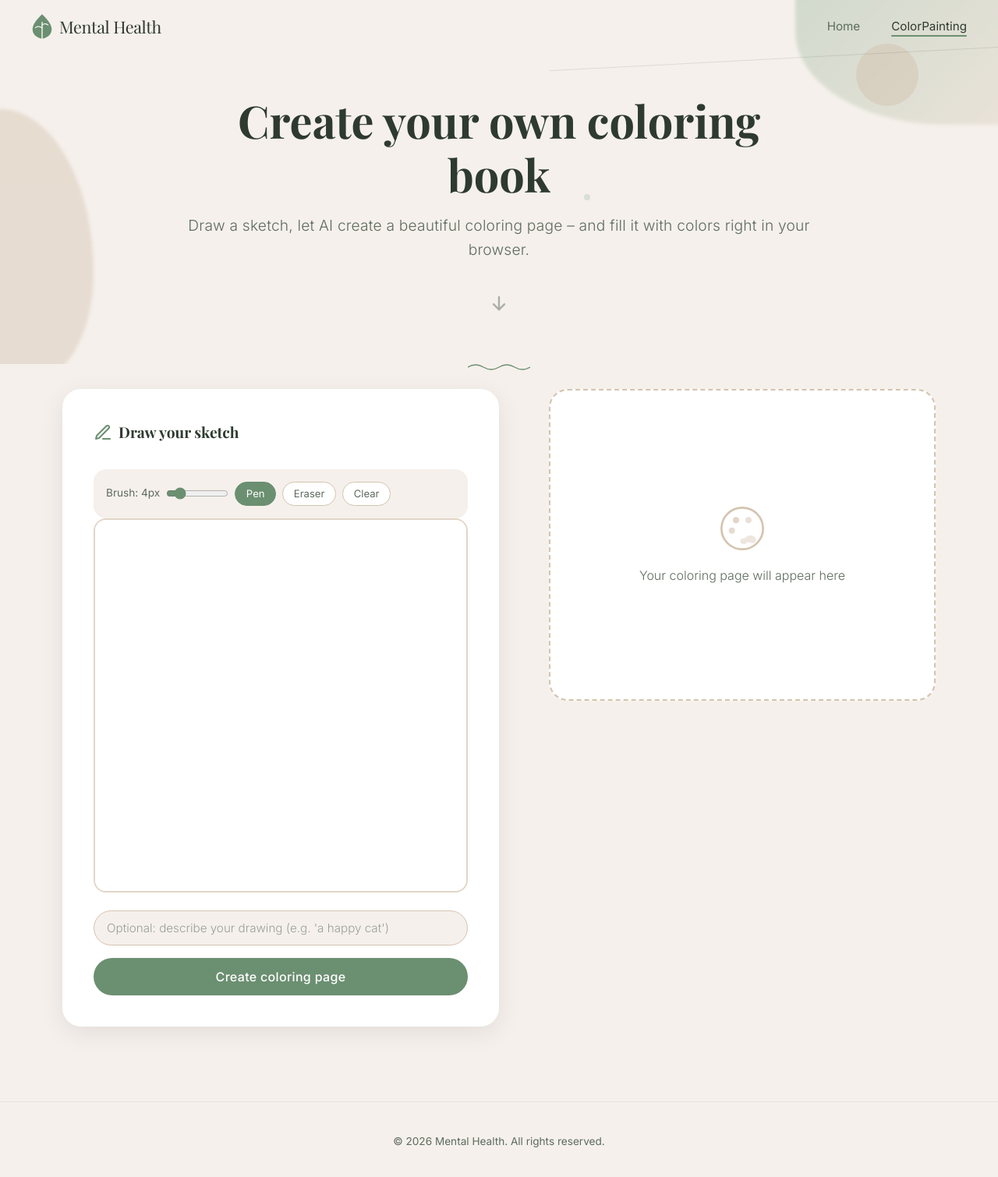
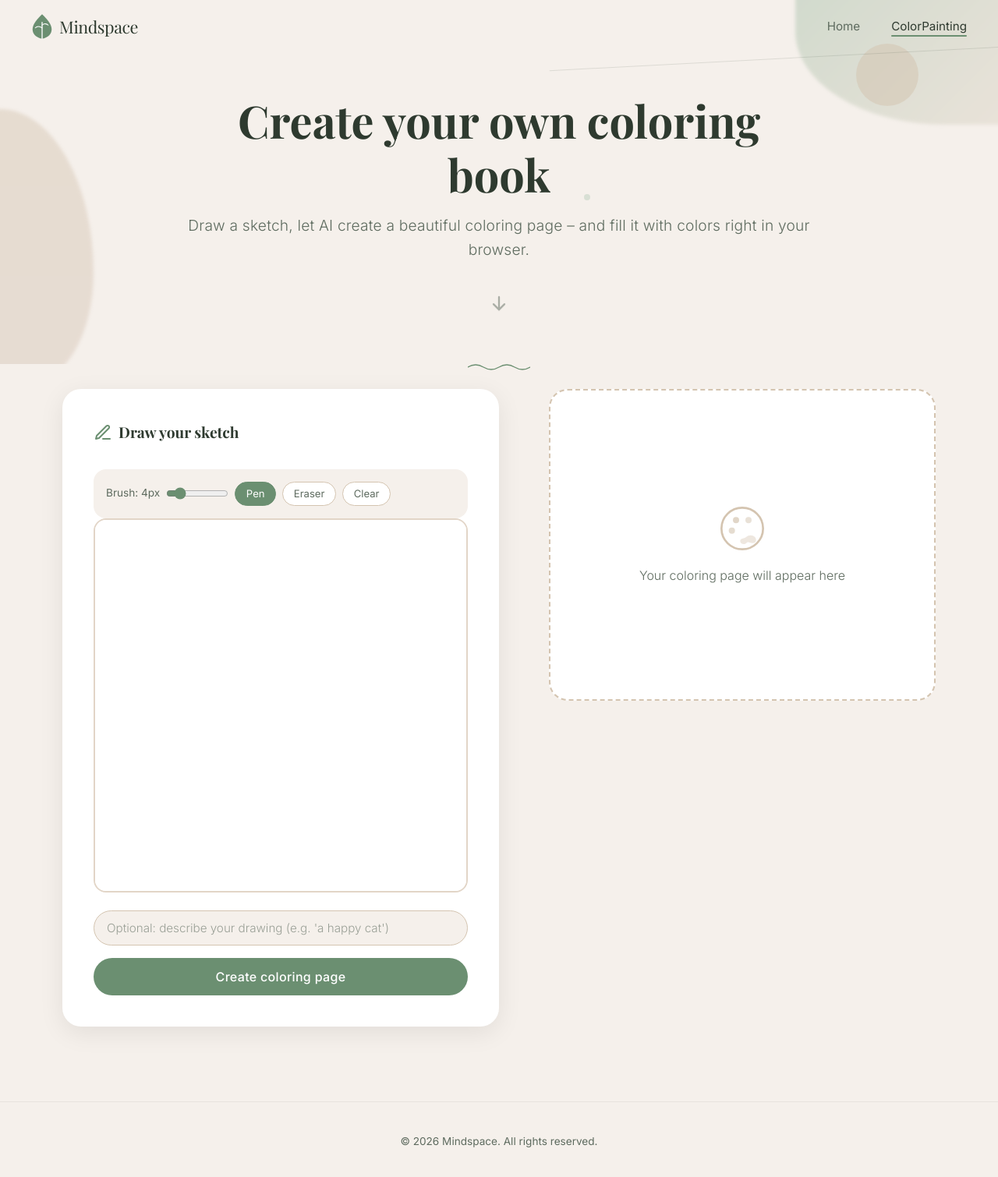
Before and after one commit to AntonSatt/brainbreak, a React (Vite) app in the folder colorpainting/: page / in a window 1280 px wide. Shown: the top 1510 px of the page at 78% size. Built offline with nearby package versions, Linux system fonts and the light colour scheme.

Commit message:
update name

```diff
--- a/colorpainting/src/App.jsx
+++ b/colorpainting/src/App.jsx
@@ -107,14 +107,14 @@ function App() {
       {/* ===== HEADER / NAV ===== */}
       <header className="site-header" ref={headerRef}>
         <div className="header-inner">
-          <a href="/index.html" className="logo" aria-label="Mental Health – Home">
+          <a href="/index.html" className="logo" aria-label="Mindspace – Home">
             <svg className="logo-icon" viewBox="0 0 32 40" fill="none" xmlns="http://www.w3.org/2000/svg" aria-hidden="true">
               <path d="M16 2C10 8 2 16 2 24c0 6 4 12 14 14C26 36 30 30 30 24 30 16 22 8 16 2Z" fill="#6B8F71"/>
               <path d="M16 38V14" stroke="#fff" strokeWidth="1.5" strokeLinecap="round"/>
               <path d="M16 22c-4-3-8-2-10 0" stroke="#fff" strokeWidth="1.2" strokeLinecap="round"/>
               <path d="M16 18c3-3 7-2 9 0" stroke="#fff" strokeWidth="1.2" strokeLinecap="round"/>
             </svg>
-            <span className="logo-text">Mental Health</span>
+            <span className="logo-text">Mindspace</span>
           </a>
 
           <button
@@ -247,7 +247,7 @@ function App() {
 
       {/* ===== FOOTER ===== */}
       <footer className="site-footer">
-        <p>&copy; 2026 Mental Health. All rights reserved.</p>
+        <p>&copy; 2026 Mindspace. All rights reserved.</p>
       </footer>
 
       {/* Float keyframe for scroll hint */}
```
Also changed, not shown: 1 other file (tests, documents, lock files or other folders).
